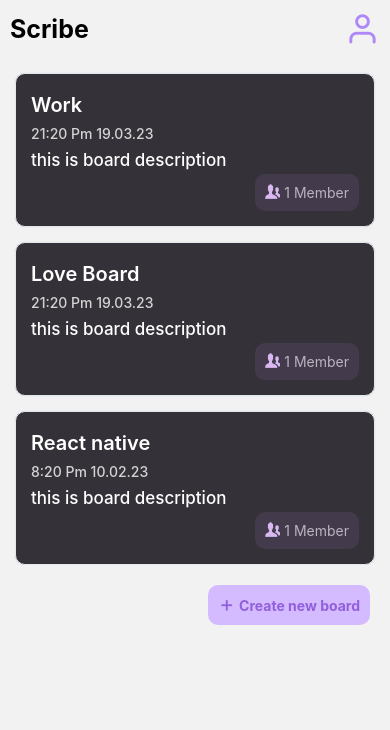
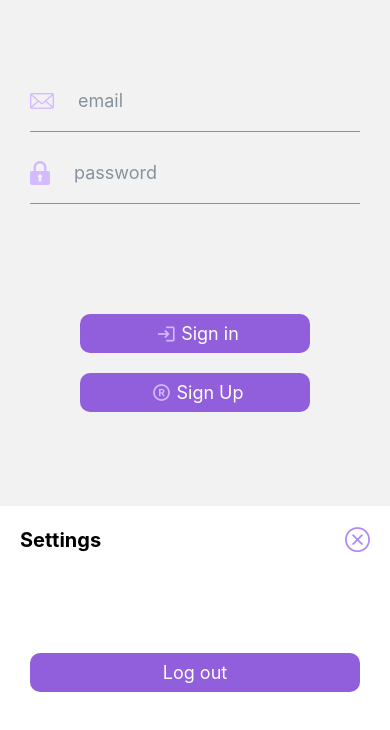
Before and after one commit to Mahmoud412/TasksMangeApp, a React Native app: screen /Setting in a window 390 px wide. Shown: the top 730 px of the page. Built offline with nearby package versions, Linux system fonts and the light colour scheme.

Commit message:
addded SignOut

```diff
--- a/src/components/Home/header/Header.tsx
+++ b/src/components/Home/header/Header.tsx
@@ -1,13 +1,22 @@
-import {View, Text} from 'react-native';
+import {View, Text, TouchableOpacity} from 'react-native';
 import React from 'react';
 import {Icon} from '@rneui/themed';
 import styles from './styles';
-
+import {useNavigation} from '@react-navigation/native';
+import {NativeStackNavigationProp} from '@react-navigation/native-stack';
+import {RootStackParamList} from '../../../navigation/Route';
+export type HomeScreenNavigationProps = NativeStackNavigationProp<
+  RootStackParamList,
+  'Home'
+>;
 const Header = () => {
+  const navigation = useNavigation<HomeScreenNavigationProps>();
   return (
     <View style={styles.container}>
       <Text style={styles.headerTitle}>Scribe</Text>
-      <Icon name="user" type="feather" size={35} color="#af88f7" />
+      <TouchableOpacity onPress={() => navigation.navigate('Setting')}>
+        <Icon name="user" type="feather" size={35} color="#af88f7" />
+      </TouchableOpacity>
     </View>
   );
 };
--- a/src/hooks/useSignIn.tsx
+++ b/src/hooks/useSignIn.tsx
@@ -1,7 +1,6 @@
 import {useState} from 'react';
 import {signInWithEmailAndPassword} from 'firebase/auth';
 import {auth} from '.././firebase/config';
-import {useNavigation} from '@react-navigation/native';
 
 export const useSignIn = (): UseSignInResult => {
   const [loading, setLoading] = useState(false);
--- a/src/navigation/Route.tsx
+++ b/src/navigation/Route.tsx
@@ -5,11 +5,13 @@ import {NavigationContainer} from '@react-navigation/native';
 import HomeScreen from '../screens/HomeScreen';
 import NewBoardModel from '../screens/NewBoardModel';
 import RegisterScreen from '../screens/Registration/RegisterScreen';
+import SettingScreen from '../screens/settingsScreen/SettingScreen';
 
 export type RootStackParamList = {
   Home: undefined;
   Board: undefined;
   Register: undefined;
+  Setting: undefined;
 };
 const Stack = createNativeStackNavigator<RootStackParamList>();
 
@@ -21,6 +23,11 @@ const Route = () => {
           name="Home"
           component={HomeScreen}
           options={{headerShown: false}}
+        />
+        <Stack.Screen
+          name="Setting"
+          component={SettingScreen}
+          options={{headerShown: false, presentation: 'transparentModal'}}
         />
         <Stack.Screen
           name="Register"
--- a/src/screens/HomeScreen.tsx
+++ b/src/screens/HomeScreen.tsx
@@ -7,7 +7,6 @@ import {Icon} from '@rneui/themed';
 import {useNavigation} from '@react-navigation/native';
 import {NativeStackNavigationProp} from '@react-navigation/native-stack';
 import {RootStackParamList} from '../navigation/Route';
-import {data} from '../assets/data';
 export type HomeScreenNavigationProps = NativeStackNavigationProp<
   RootStackParamList,
   'Home'
--- a/src/screens/Registration/RegisterScreen.tsx
+++ b/src/screens/Registration/RegisterScreen.tsx
@@ -22,7 +22,6 @@ const RegisterScreen = () => {
   const [error, setError] = useState('');
   const navigation = useNavigation<RegisterScreenNavigationProps>();
 
-  const navigate = navigation.navigate('Home');
   const handleSignUp = async () => {
     const result = await signUp(email, password);
     if (!result.success) {
@@ -31,7 +30,7 @@ const RegisterScreen = () => {
       );
     }
     if (result.success) {
-      navigate;
+      navigation.navigate('Home');
     }
   };
   const handleSignIn = async () => {
@@ -42,7 +41,7 @@ const RegisterScreen = () => {
       );
     }
     if (result.success) {
-      navigate;
+      navigation.navigate('Home');
     }
   };
   if (loading) {
--- /dev/null
+++ b/src/screens/settingsScreen/SettingScreen.tsx
@@ -0,0 +1,62 @@
+import {View, Text} from 'react-native';
+import React from 'react';
+import {Icon} from '@rneui/base';
+import {useNavigation} from '@react-navigation/native';
+import {Button} from '@rneui/themed';
+import styles from './styles';
+import {signOut} from 'firebase/auth';
+import {auth} from '../../firebase/config';
+import {NativeStackNavigationProp} from '@react-navigation/native-stack';
+import {RootStackParamList} from '../../navigation/Route';
+
+export type SettingsScreenNavigationProps = NativeStackNavigationProp<
+  RootStackParamList,
+  'Setting'
+>;
+const SettingScreen = () => {
+  const navigation = useNavigation<SettingsScreenNavigationProps>();
+  const SginOutUser = () => {
+    signOut(auth).then(res => {
+      navigation.navigate('Register');
+    });
+  };
+  return (
+    <View
+      style={{flex: 1, flexDirection: 'column', justifyContent: 'flex-end'}}>
+      <View
+        style={{
+          height: '40%',
+          width: '100%',
+          backgroundColor: '#fff',
+        }}>
+        <View
+          style={{
+            flexDirection: 'row',
+            alignItems: 'center',
+            justifyContent: 'space-between',
+            margin: 10,
+            padding: 10,
+          }}>
+          <Text style={styles.text}>Settings</Text>
+          <Icon
+            name="closecircleo"
+            type="antdesign"
+            size={25}
+            color="#af88f7"
+            onPress={() => navigation.goBack()}
+          />
+        </View>
+        <View style={{alignItems: 'center', marginVertical: 70}}>
+          <Button
+            title="Log out"
+            buttonStyle={styles.signOutButtonStyle}
+            containerStyle={styles.buttonContaierStyle}
+            onPress={SginOutUser}
+          />
+        </View>
+      </View>
+    </View>
+  );
+};
+
+export default SettingScreen;
--- /dev/null
+++ b/src/screens/settingsScreen/styles.ts
@@ -0,0 +1,18 @@
+import {StyleSheet} from 'react-native';
+
+const styles = StyleSheet.create({
+  buttonContaierStyle: {
+    width: 350,
+    padding: 10,
+  },
+  signOutButtonStyle: {
+    backgroundColor: '#915FDB',
+    borderRadius: 10,
+  },
+  text: {
+    fontSize: 20,
+    fontWeight: 'bold',
+  },
+});
+
+export default styles;
```
